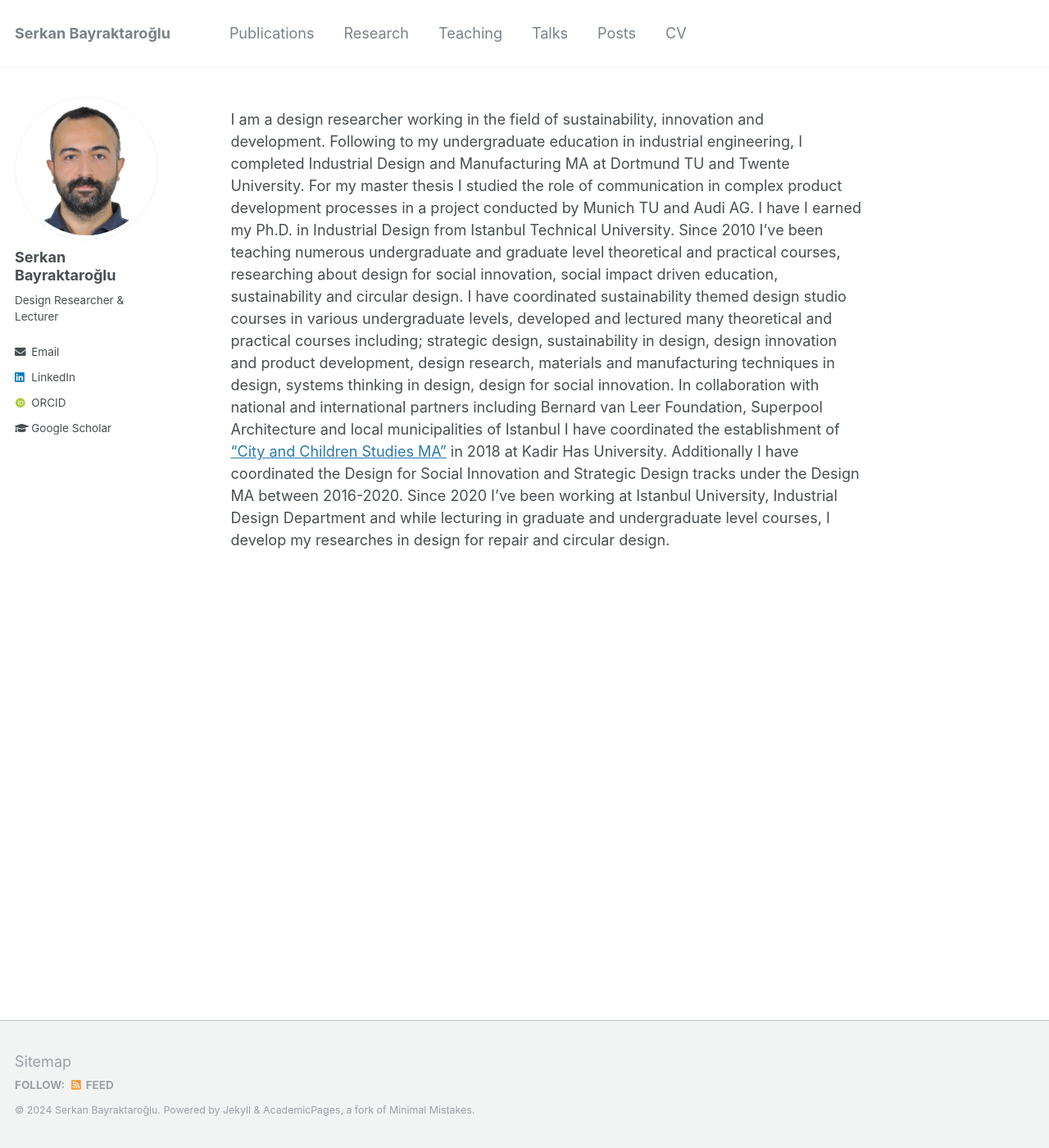
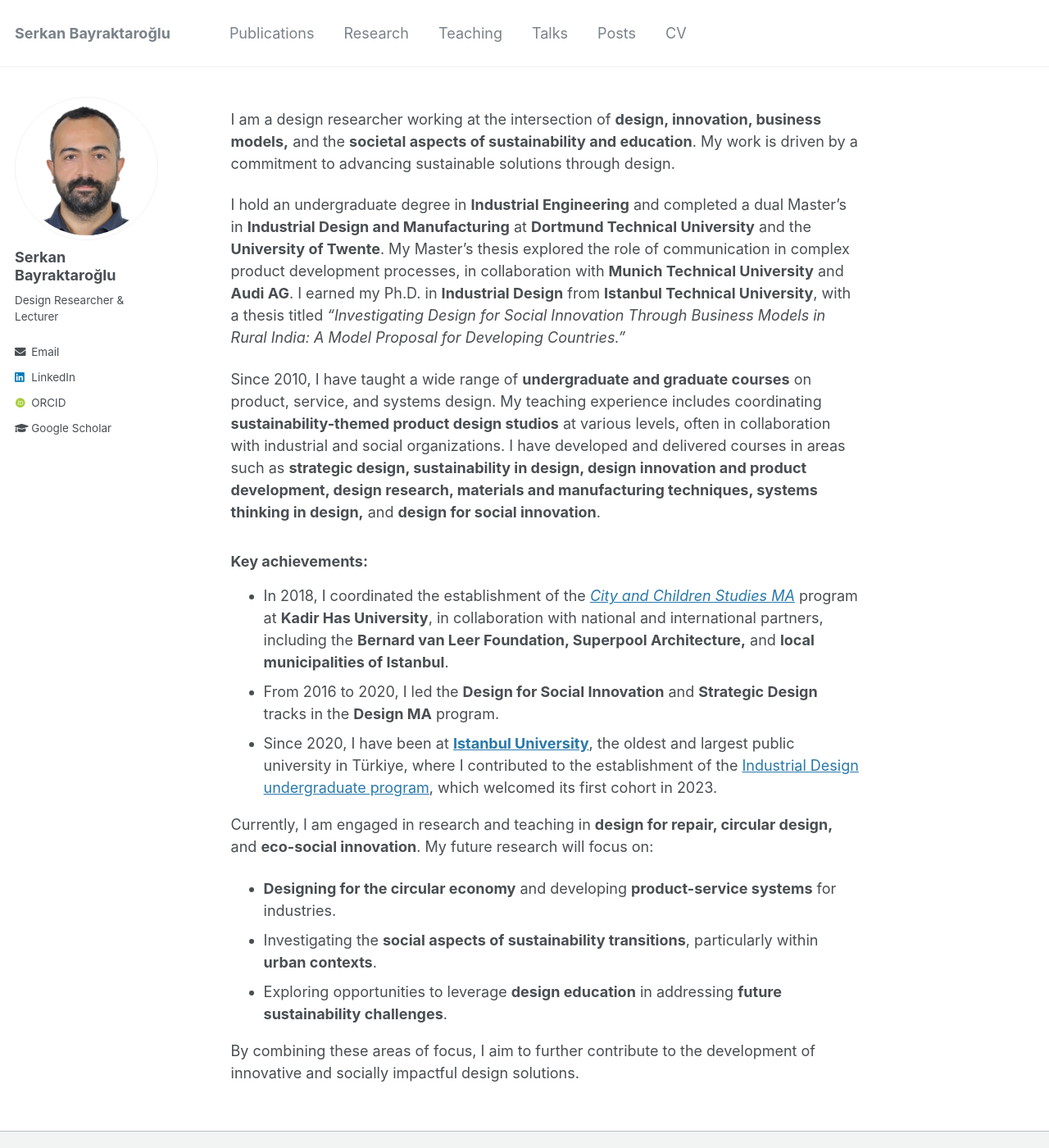
Before and after one commit to serkanbayraktaroglu/serkanbayraktaroglu.github.io, a Jekyll site: the page built from _pages/about.md, in a window 1280 px wide and 1400 px high. Shown: the whole window at 82% size. Built offline with Jekyll 4.4.1, drawn with Linux system fonts in a browser that asks for light colours; some web fonts are replaced.

Commit message:
Update about.md

```diff
--- a/_pages/about.md
+++ b/_pages/about.md
@@ -8,7 +8,20 @@
   - /about.html
 ---
 
-I am a design researcher working in the field of sustainability, innovation and development. Following to my undergraduate education in industrial engineering, I completed Industrial Design and Manufacturing MA at Dortmund TU and Twente University. For my master thesis I studied the role of communication in complex product development processes in a project conducted by Munich TU and Audi AG. I have I earned my Ph.D. in Industrial Design from Istanbul Technical University.
-Since 2010 I’ve been teaching numerous undergraduate and graduate level theoretical and practical courses, researching about design for social innovation, social impact driven education, sustainability and circular design. I have coordinated sustainability themed design studio courses in various undergraduate levels, developed and lectured many theoretical and practical courses including; strategic design, sustainability in design, design innovation and product development, design research, materials and manufacturing techniques in design, systems thinking in design, design for social innovation.
-In collaboration with national and international partners including Bernard van Leer Foundation, Superpool Architecture and local municipalities of Istanbul I have coordinated the establishment of  ["City and Children Studies MA"](https://city-and-children-studies.tumblr.com) in 2018 at Kadir Has University. Additionally I have coordinated the Design for Social Innovation and Strategic Design tracks under the Design MA between 2016-2020.
-Since 2020 I've been working at Istanbul University, Industrial Design Department and while lecturing in graduate and undergraduate level courses, I develop my researches in design for repair and circular design.
+I am a design researcher working at the intersection of **design, innovation, business models,** and the **societal aspects of sustainability and education**. My work is driven by a commitment to advancing sustainable solutions through design.
+
+I hold an undergraduate degree in **Industrial Engineering** and completed a dual Master's in **Industrial Design and Manufacturing** at **Dortmund Technical University** and the **University of Twente**. My Master’s thesis explored the role of communication in complex product development processes, in collaboration with **Munich Technical University** and **Audi AG**. I earned my Ph.D. in **Industrial Design** from **Istanbul Technical University**, with a thesis titled *"Investigating Design for Social Innovation Through Business Models in Rural India: A Model Proposal for Developing Countries."*
+
+Since 2010, I have taught a wide range of **undergraduate and graduate courses** on product, service, and systems design. My teaching experience includes coordinating **sustainability-themed product design studios** at various levels, often in collaboration with industrial and social organizations. I have developed and delivered courses in areas such as **strategic design, sustainability in design, design innovation and product development, design research, materials and manufacturing techniques, systems thinking in design,** and **design for social innovation**.
+
+### Key achievements:
+- In 2018, I coordinated the establishment of the [*City and Children Studies MA*](https://city-and-children-studies.tumblr.com/) program at **Kadir Has University**, in collaboration with national and international partners, including the **Bernard van Leer Foundation, Superpool Architecture,** and **local municipalities of Istanbul**.
+- From 2016 to 2020, I led the **Design for Social Innovation** and **Strategic Design** tracks in the **Design MA** program.
+- Since 2020, I have been at [**Istanbul University**](https://mimarlik.istanbul.edu.tr/en/), the oldest and largest public university in Türkiye, where I contributed to the establishment of the [Industrial Design undergraduate program](https://mimarlik.istanbul.edu.tr/en/), which welcomed its first cohort in 2023.
+
+Currently, I am engaged in research and teaching in **design for repair, circular design,** and **eco-social innovation**. My future research will focus on:
+- **Designing for the circular economy** and developing **product-service systems** for industries.
+- Investigating the **social aspects of sustainability transitions**, particularly within **urban contexts**.
+- Exploring opportunities to leverage **design education** in addressing **future sustainability challenges**.
+
+By combining these areas of focus, I aim to further contribute to the development of innovative and socially impactful design solutions.
```
